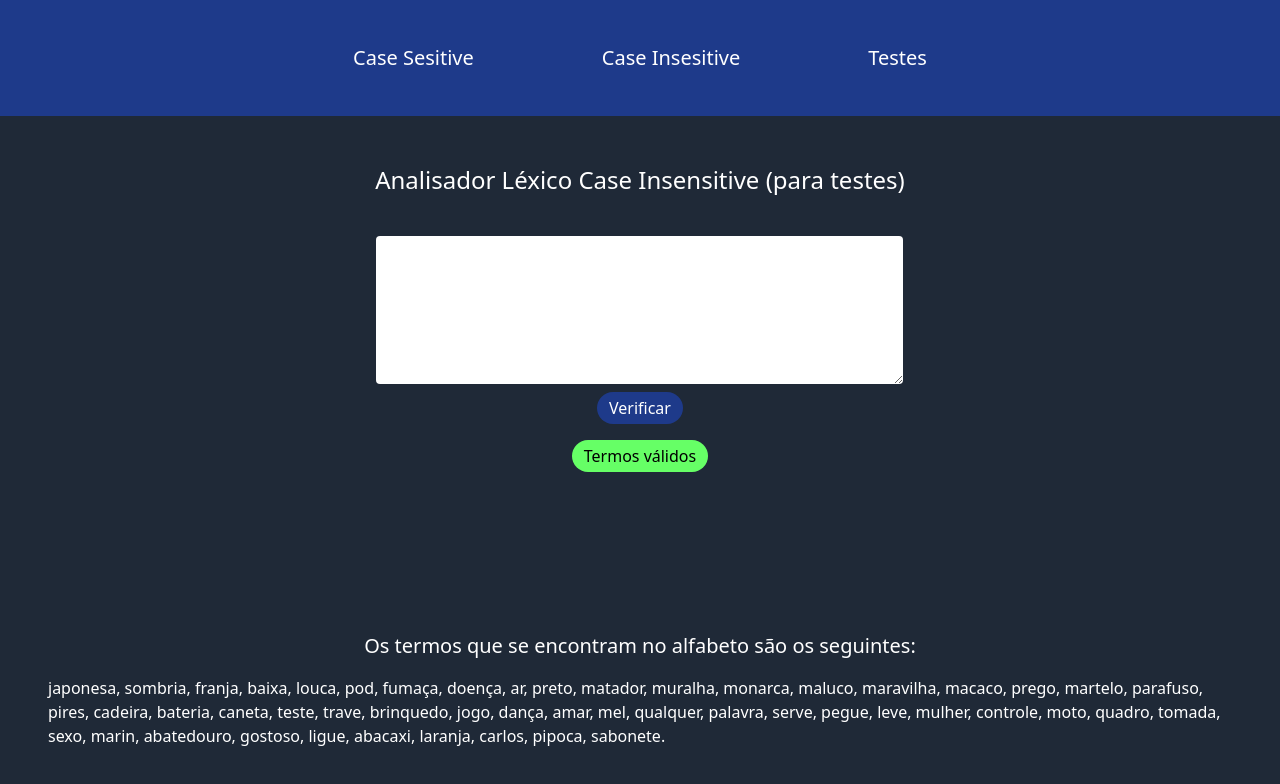
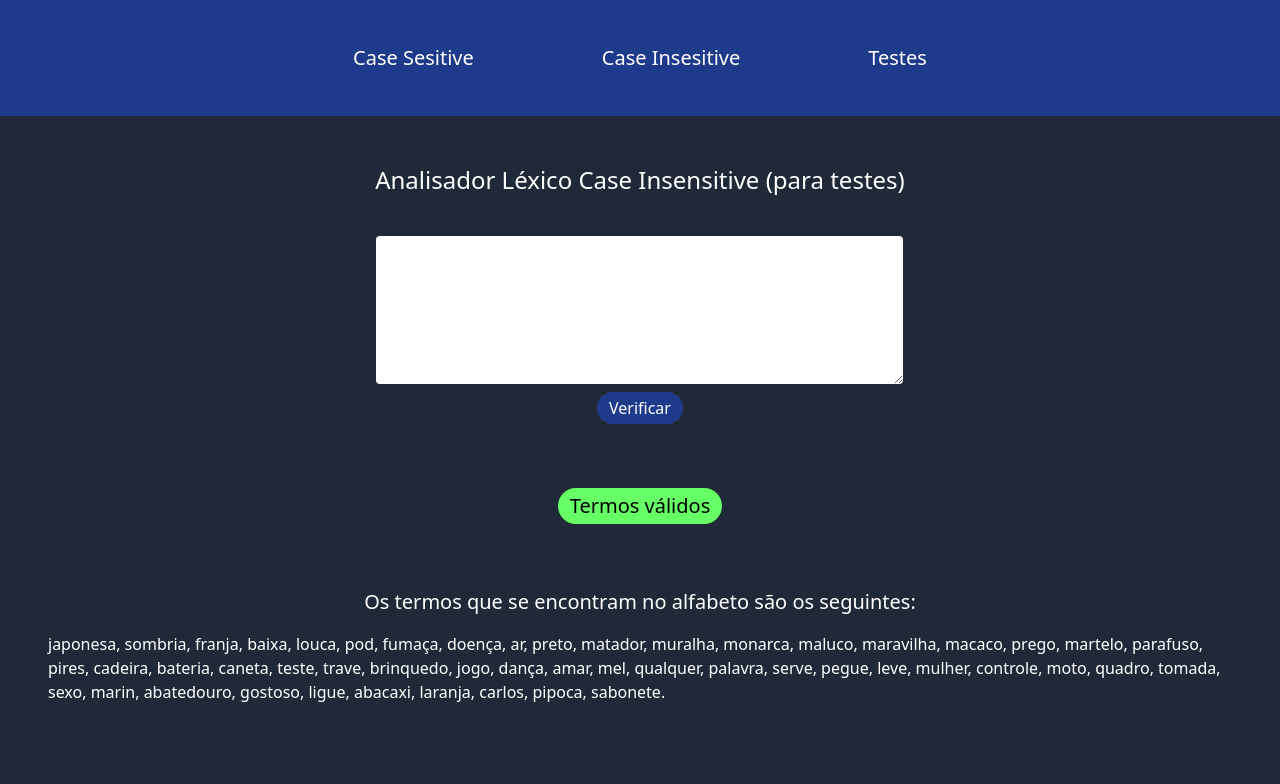
Before and after one commit to VLira96/Analisador-Lexico, a React (Create React App) app: page /testes in a window 1280 px wide. Shown: the top 784 px of the page. Built offline with nearby package versions, Linux system fonts and the light colour scheme.

Commit message:
resposta alinhada

```diff
--- a/src/App.tsx
+++ b/src/App.tsx
@@ -12,7 +12,7 @@ function App() {
     <BrowserRouter>
       <Header />
 
-      <main className="m-12 flex flex-col items-center gap-40">
+      <main className="m-12 flex flex-col items-center gap-16">
         <Routes>
           <Route path="/" element={<Case />} />
           <Route path="/caseinsensitive" element={<NoCase />} />
--- a/src/components/basePage.tsx
+++ b/src/components/basePage.tsx
@@ -13,9 +13,9 @@ const BasePage = (props: IBasePage) => {
                 <h1 className="text-2xl">{props.titulo}</h1>
                 <div className="flex flex-col items-center gap-4">
                     <Formulario setTexto={setTexto} texto={texto} />
-                    <p className={`rounded-full px-3 py-1 text-black ${respostaDaVerificacao === 'Termos válidos' ? 'bg-correto' : 'bg-incorreto'}`}>{respostaDaVerificacao}</p>
                 </div>
             </div>
+                    <p className={`rounded-full px-3 py-1 text-xl text-black ${respostaDaVerificacao === 'Termos válidos' ? 'bg-correto' : 'bg-incorreto'}`}>{respostaDaVerificacao}</p>
             <section className="flex flex-col items-center gap-4">
                 <h2 className="text-xl">Os termos que se encontram no alfabeto são os seguintes:</h2>
                 <p>{props.listaParagrafo}</p>
--- a/src/components/formulario.tsx
+++ b/src/components/formulario.tsx
@@ -11,7 +11,7 @@ const Formulario = (props: IFormulario) => {
     return (
         <form className="flex flex-col items-center gap-2" onSubmit={submitTexto}>
             <textarea className="p-1 text-black text-xl rounded " cols={42} rows={5} onChange={evento => valor = evento.target.value} required></textarea>
-            <button className="bg-blue-900 transition-colors  hover:bg-blue-800 px-3 py-1 rounded-full" type="submit">Verificar</button>
+            <button className="bg-blue-900 transition-colors text-base hover:bg-blue-800 px-3 py-1 rounded-full" type="submit">Verificar</button>
         </form>
     );
 }
```
